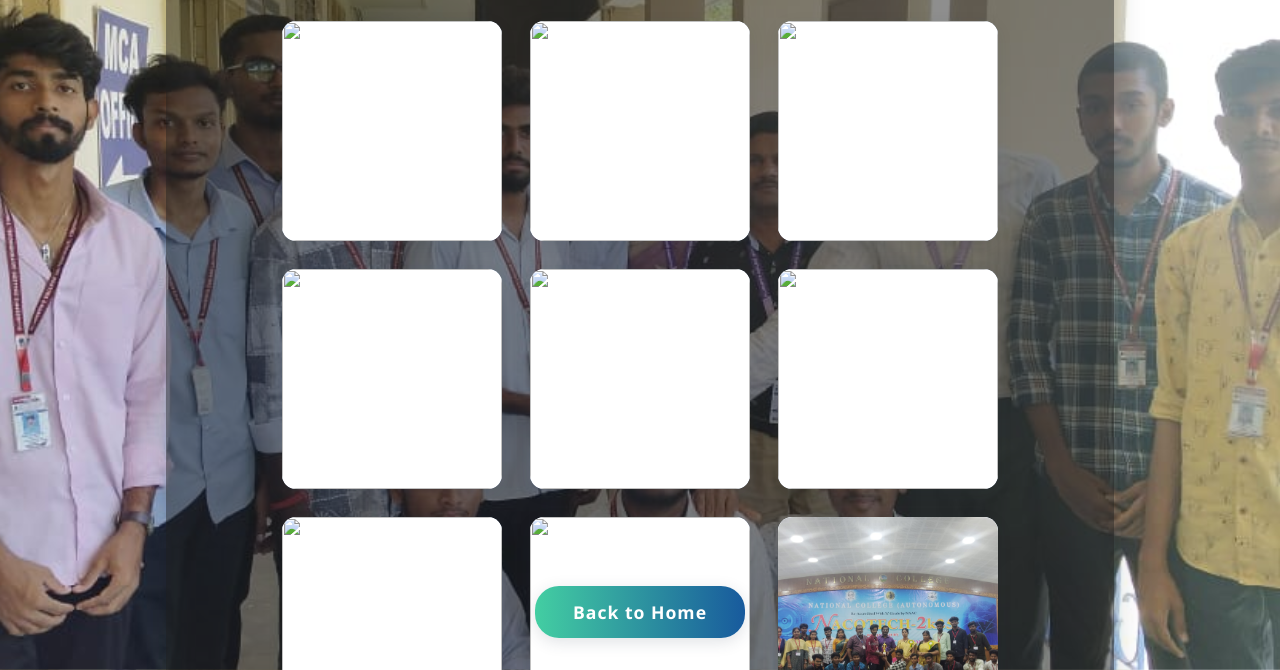
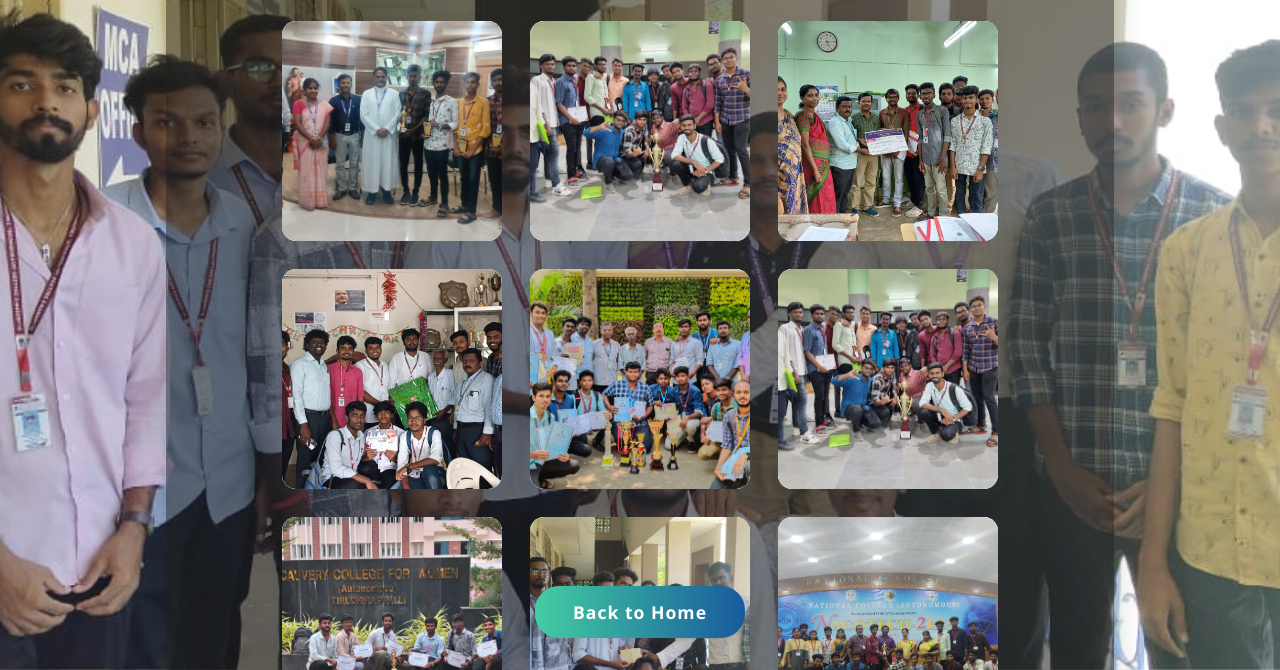
Before and after one commit to sandy230106/sandy2301, a plain HTML site: page Competition.html in a window 1280 px wide. Shown: the part 130-800 px from the top of the page. Drawn offline with Linux system fonts and the light colour scheme.

Commit message:
Update Competition.html

```diff
--- a/Competition.html
+++ b/Competition.html
@@ -220,28 +220,28 @@ document.addEventListener('DOMContentLoaded', function() {
         <div class="gallery-title">Competition Gallery</div>
         <div class="function-gallery">
             <div class="function-card">
-                <div class="function-icon"><img src="co/1.jpg" alt=""></div>
+                <div class="function-icon"><img src="1.jpg" alt=""></div>
             </div>
             <div class="function-card">
-                <div class="function-icon"><img src="co/2.jpg" alt=""></div>
+                <div class="function-icon"><img src="2.jpg" alt=""></div>
             </div>
             <div class="function-card">
-                <div class="function-icon"><img src="co/3.jpg" alt=""></div>
+                <div class="function-icon"><img src="3.jpg" alt=""></div>
             </div>
             <div class="function-card">
-                <div class="function-icon"><img src="co/4.jpg" alt=""></div>
+                <div class="function-icon"><img src="4.jpg" alt=""></div>
             </div>
             <div class="function-card">
-                <div class="function-icon"><img src="co/5.jpg" alt=""></div>
+                <div class="function-icon"><img src="5.jpg" alt=""></div>
             </div>
             <div class="function-card">
-                <div class="function-icon"><img src="co/6.jpg" alt=""></div>
+                <div class="function-icon"><img src="6.jpg" alt=""></div>
             </div>
             <div class="function-card">
-                <div class="function-icon"><img src="co/7.jpg" alt=""></div>
+                <div class="function-icon"><img src="7.jpg" alt=""></div>
             </div>
             <div class="function-card">
-                <div class="function-icon"><img src="co/8.jpg" alt=""></div>
+                <div class="function-icon"><img src="8.jpg" alt=""></div>
             </div>
             <div class="function-card">
                 <div class="function-icon"><img src="com.jpg" alt=""></div>
```
